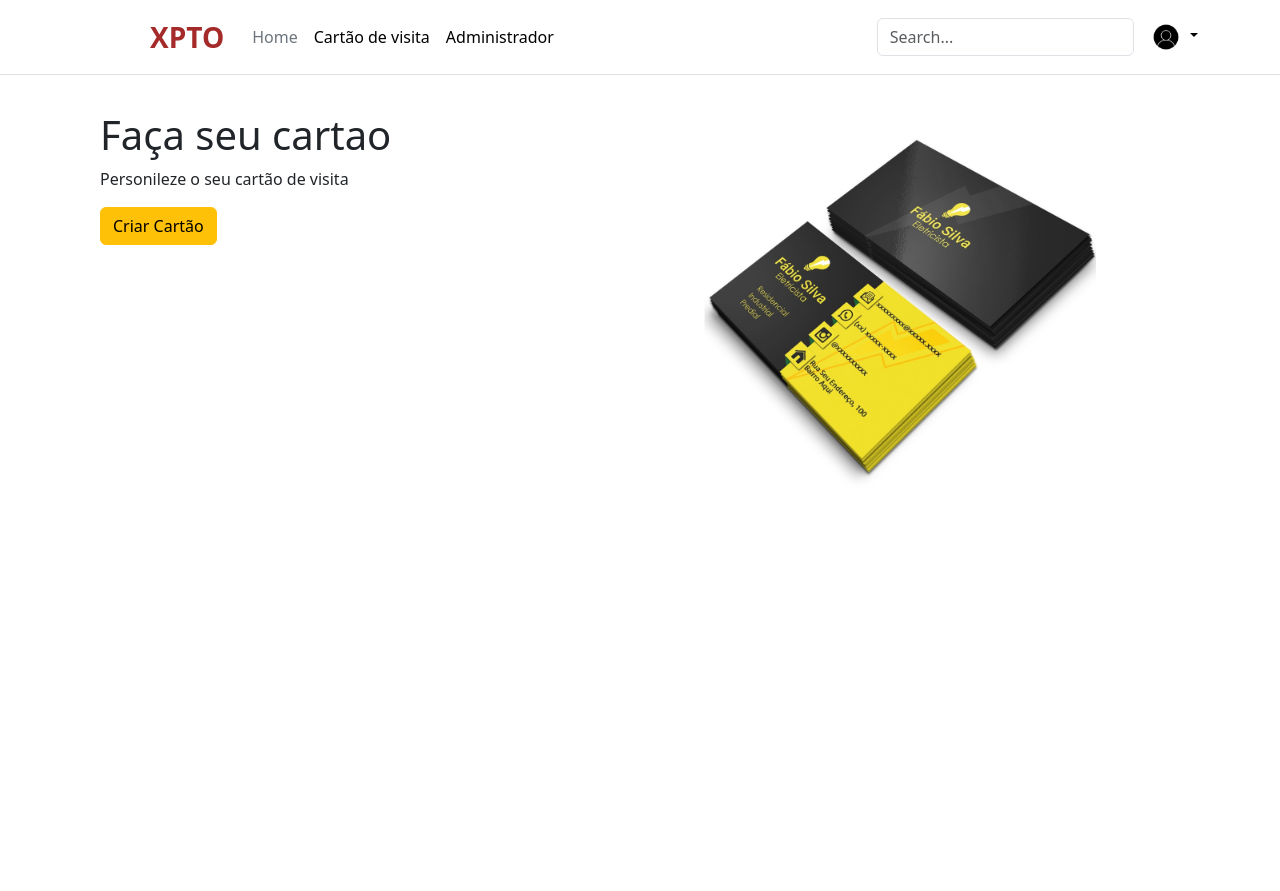
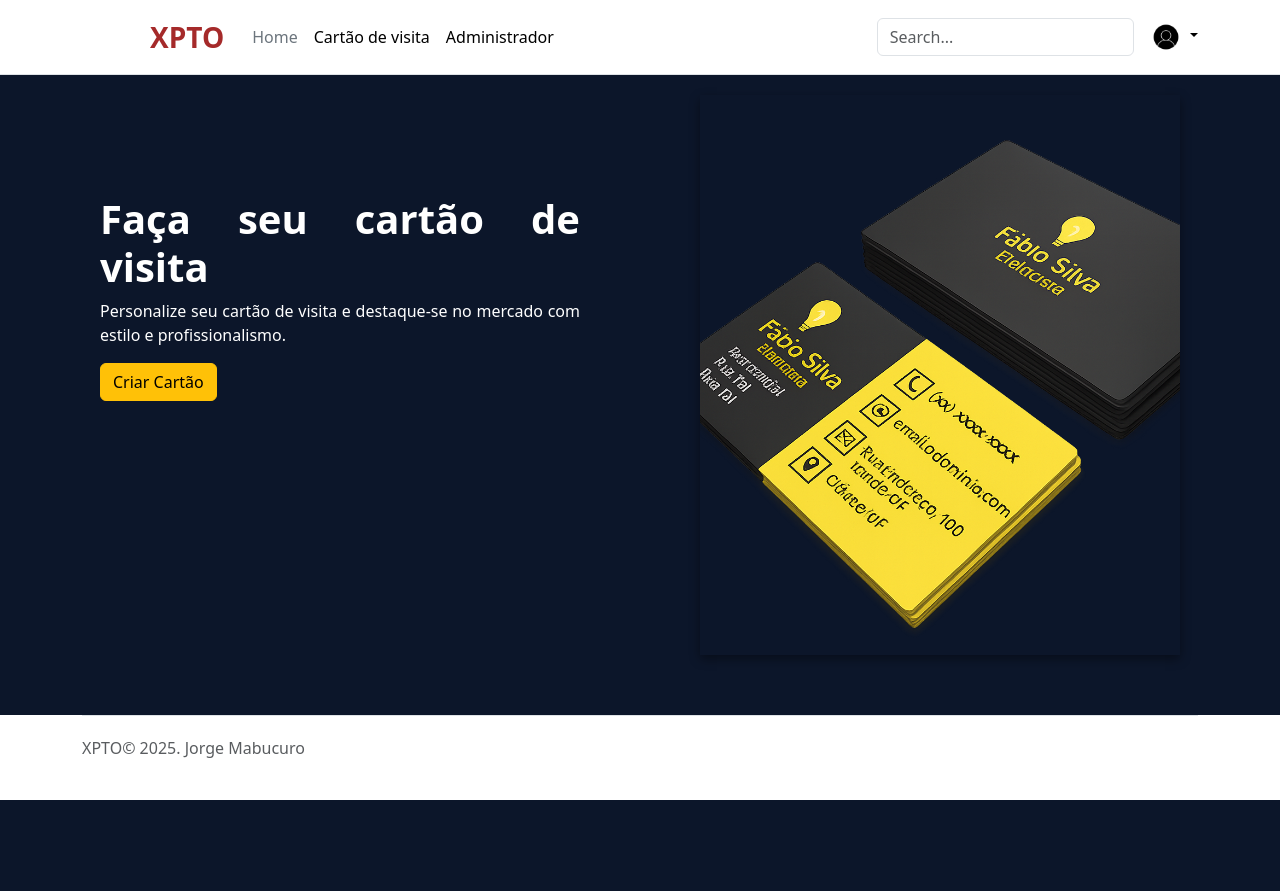
Before and after one commit to jorgeMabucuro/Sistema-de-gerador-de-cart-o-de-visita, a PHP site: page /cartaoDeVisita/cartaoDeVisita.php in a window 1280 px wide. After the commit the page ends 800 px from the top, so only its background shows below. Run offline with PHP 8.4, Linux system fonts and the light colour scheme; the visitor is signed in with stand-in values (Sample User, id 1).

Commit message:
actualizar o layout das paginas cartao de visita eadministrador e comolar o footer

```diff
--- a/admin/admin.css
+++ b/admin/admin.css
@@ -1,6 +1,11 @@
 *{
     margin: 0;
+    color: white;
     padding: 0;
+}
+.sectionn{
+    height: 80vh;
+    background-color: #0C162A;
 }
 h1{
     text-align: left;
--- a/cartaoDeVisita/cartaoDeVisita.css
+++ b/cartaoDeVisita/cartaoDeVisita.css
@@ -1,33 +1,41 @@
-*{
+* {
     padding: 0;
     margin: 0;
 }
 
-.cv{
+.cv {
     width: 100%;
-    height: 100vh;
+    height: 80vh;
     display: flex;
     justify-content: center;
     justify-content: space-around;
     align-items: flex-start;
     flex-direction: row;
     padding: 20px 40px;
+    color: white;
+    background-color: #0C162A;
 }
 
-.cv div{
+.cv div {
     width: 40%;
-    height: 50vh;
+    height: 70vh;
 }
 
-.cv_i{
+.cv_i {
     width: 20vw;
-    height: 30vh;
-    background-image: url('./../img/cv_y.jpg');
+    height: auto;
+    background-image: url('./../img/cv_sf.png');
     background-repeat: no-repeat;
-    background-size: contain;
+    background-size: cover;
+    box-shadow: 0px 4px 10px rgba(0, 0, 0, 0.4);
 }
 
-.cvE{
-    text-align: center;
+.cvE {
     text-align: justify;
+    padding: 100px 0px;
+    /* background-color : antiquewhite; */
 }
+
+.cvE h1 {
+    font-weight: 600;
+}
--- a/cartaoDeVisita/cartaoDeVisita.php
+++ b/cartaoDeVisita/cartaoDeVisita.php
@@ -17,7 +17,7 @@
     <script src="https://code.jquery.com/jquery-3.6.0.min.js"></script>
 </head>
 <body>
-    <header class="p-3 mb-3 border-bottom">
+    <header class="p-3  border-bottom">
         <div class="container">
           <div class="d-flex flex-wrap align-items-center justify-content-center justify-content-lg-start">
             <a href="/" class="d-flex align-items-center mb-2 mb-lg-0 link-body-emphasis text-decoration-none">
@@ -56,8 +56,8 @@
         <div class="cv">
 
             <div class="cvE">
-                <h1>Faça seu cartao</h1>
-                <p>Personileze o seu cartão de visita</p>
+                <h1>Faça seu cartão de visita</h1>
+                <p>Personalize seu cartão de visita e destaque-se no mercado com estilo e profissionalismo.</p>
                 <a href="./formularioDoCV.html"><button type="button" class="btn btn-warning">Criar Cartão</button></a>
             </div>
             <div class="cv_i">
@@ -65,6 +65,16 @@
         </div>
     </main>
 
+      <!-- footer das paginas -->
+      <div class="container">
+        <footer class="d-flex flex-wrap justify-content-between align-items-center py-3  border-top">
+          <p class="col-md-4 mb-0 text-body-secondary">XPTO&copy; 2025. Jorge Mabucuro</p>
+
+          <a href="/" class="col-md-4 d-flex align-items-center justify-content-center mb-3 mb-md-0 me-md-auto link-body-emphasis text-decoration-none">
+            <svg class="bi me-2" width="40" height="32"><use xlink:href="#bootstrap"/></svg>
+          </a>
+      </footer>
+
     <script src="https://cdn.jsdelivr.net/npm/bootstrap@5.3.3/dist/js/bootstrap.bundle.min.js"></script>
 </body>
 </html>
--- a/cartaoDeVisita/cartaoo.css
+++ b/cartaoDeVisita/cartaoo.css
@@ -66,7 +66,7 @@ h1 {
 }
 
 .right h3 {
-    font-size: 35px;
+    font-size: 22px;
     margin: 0;
     color: #000;
     text-align: right;
@@ -80,7 +80,7 @@ h1 {
 .right p {
     margin: 3px 0;
     color: #4a5a6a;
-    font-size: 20px;
+    font-size: 16px;
 }
 
 
--- a/styles.css
+++ b/styles.css
@@ -15,7 +15,7 @@
     align-items: flex-start;
     flex-direction: row;
     background-color: rgba(0, 10, 32, 0.952);
-    background: radial-gradient(120deg, blue, aqua);
+    background:radial-gradient(120deg, blue, aqua);
 
 }
 
```
Also changed, not shown: admin/admin.php (+13 -2 lines), cartaoDeVisita/cv_pdf.php (+4 -4 lines), cartaoDeVisita/cv_pdflk.php (deleted, +0 -60 lines), img/cv_sf.png (added).
